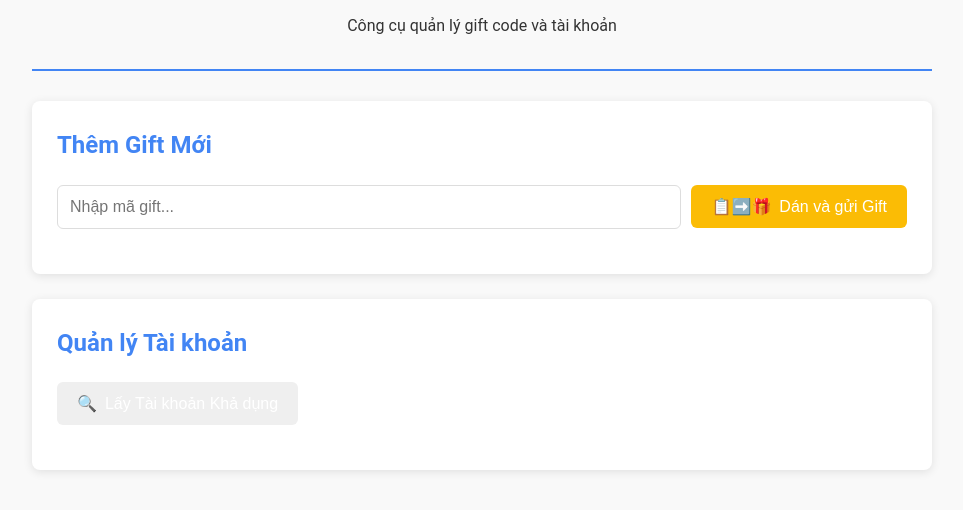
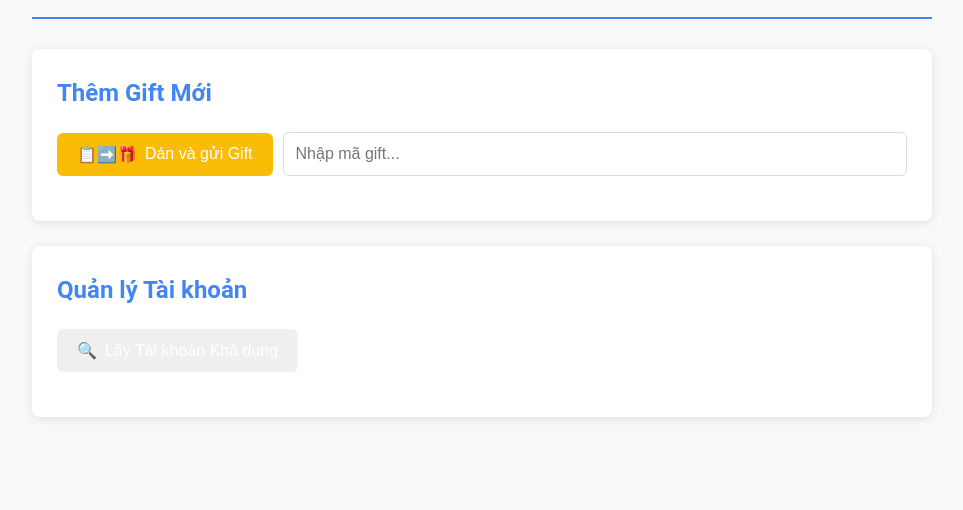
Before and after one commit to trungnguyenandy/antop, a plain HTML site: page index.html in a window 1280 px wide. Shown: the part 96-606 px from the top of the page, without its empty margins (158-1121 px from the left). Drawn offline with Linux system fonts and the light colour scheme.

Commit message:
Update index.html

```diff
--- a/index.html
+++ b/index.html
@@ -165,17 +165,19 @@
 <body>
     <div class="header">
         <h1>Toptop by Trung Nguyen</h1>
-        <p>Công cụ quản lý gift code và tài khoản</p>
     </div>
 
     <!-- Phần thêm gift code -->
     <div class="container">
         <h2 class="section-title">Thêm Gift Mới</h2>
         <div class="input-group">
+             <button id="pasteAndSubmitBtn" onclick="pasteAndSubmitGift()">
+                <span>📋➡️🎁</span> Dán và gửi Gift
+                        </br>
+            </button>
             <input type="text" id="giftCode" placeholder="Nhập mã gift...">
-            <button id="pasteAndSubmitBtn" onclick="pasteAndSubmitGift()">
-                <span>📋➡️🎁</span> Dán và gửi Gift
-            </button>
+
+
         </div>
         <div id="message" class="message"></div>
         <div id="error" class="message"></div>
```
